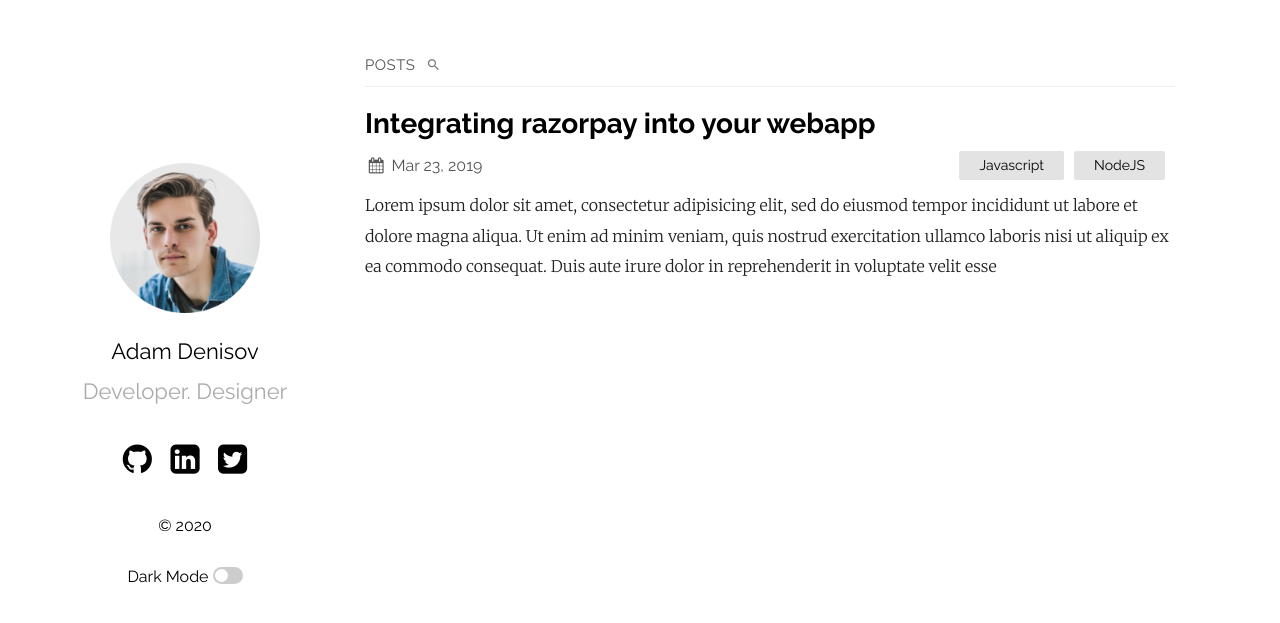
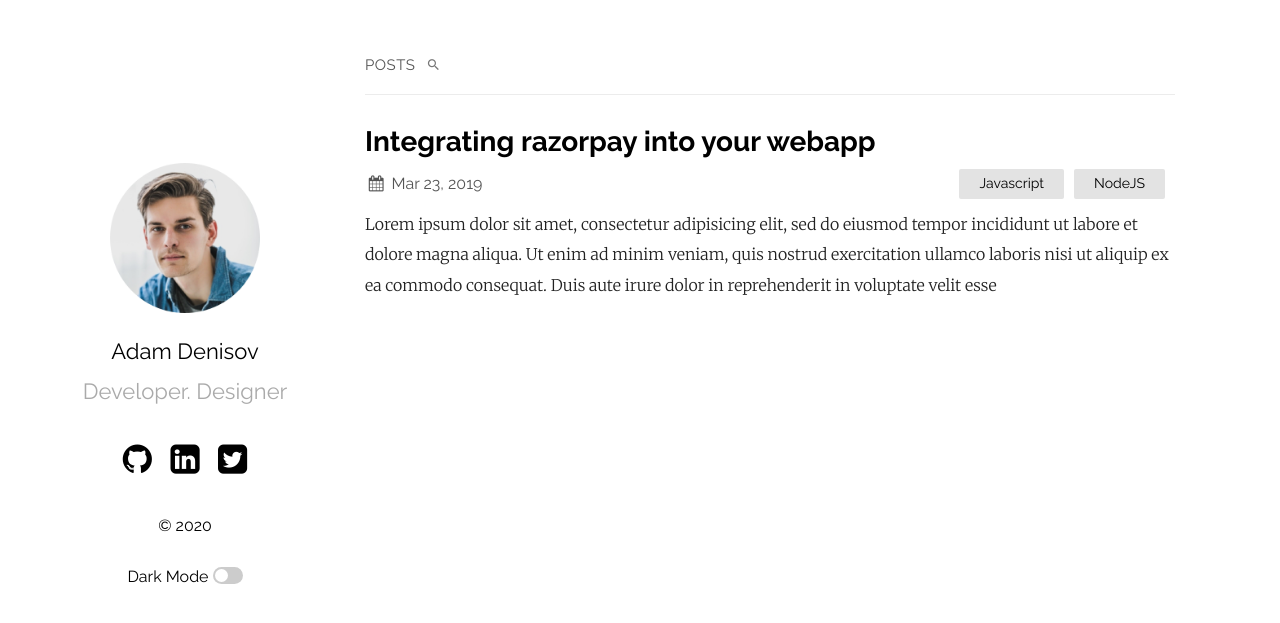
Before and after one commit to samarsault/plainwhite-jekyll, a Jekyll site: the page built from index.md, in a window 1280 px wide. Shown: the top 623 px of the page. Built offline with Jekyll 4.4.1, drawn with Linux system fonts in a browser that asks for light colours.

Commit message:
Refactor dividing lines into a class "divider"
Adds a border-top to the element.
Convert to use "divider class:
 - Divider before post list in home page
 - Divider above footer on mobile
 - Divider between links in navigation

Signed-off-by: oyvn <oyvn@oyvn.no>

```diff
--- a/_layouts/default.html
+++ b/_layouts/default.html
@@ -126,7 +126,7 @@
         <ul>
           {% for link in site.plainwhite.navigation %}
           <li>
-            <a href="{{ link.url }}">{{ link.title }}</a>
+            <a href="{{ link.url }}" {% unless forloop.first %}class="divider"{% endunless %}>{{ link.title }}</a>
           </li>
           {% endfor %}
         </ul>
@@ -151,7 +151,7 @@
     <section class="content">
       {{ content }}
     </section>
-    <footer class="{{condensed_class}}">
+    <footer class="{{condensed_class}} divider">
       {{ footer }}
     </footer>
   </main>
--- a/_layouts/home.html
+++ b/_layouts/home.html
@@ -22,6 +22,8 @@
       </div>
       {% endif %}
     </li>
+
+    <hr class="post-list divider" />
 
     {%- for post in site.posts -%}
       <li>
--- a/_sass/dark.scss
+++ b/_sass/dark.scss
@@ -4,7 +4,7 @@
 	$dark_link_color: #4da3ff;
 	background-color: #171717;
 	color: $dark_text_color;
-	border-color: #e6e6e6;
+	border-color: #272727;
 
 	.about{
 		img.light {
@@ -24,7 +24,6 @@
 
 	#posts-label {
 		color: $dark_text_color;
-		border-bottom: 1px solid #272727;
 	}
 
 	@import 'ext/solarized-dark';
@@ -61,8 +60,6 @@
 	}
 
 	.posts-labelgroup {
-
-		border-bottom: 1px solid #333;
 		.search-results {
 			background-color: #333;
 
--- a/_sass/plain.scss
+++ b/_sass/plain.scss
@@ -12,6 +12,7 @@
 *:before,
 *:after {
   box-sizing: border-box;
+  border-color: #ececec;
 }
 
 body {
@@ -156,19 +157,12 @@
     padding: 0;
     margin-top: 0;
 
-    li:last-child {
-      a {
-        border-bottom: 0;
-      }
-    }
-
     a {
       display: block;
       font-family: 'Merriweather';
       text-align: center;
       padding: 1rem 0;
       text-decoration: none;
-      border-bottom: 1px solid #ececec;
 
       @media screen and (max-width: $mobileW) {
         padding: 2rem 0;
@@ -268,10 +262,13 @@
   }
 }
 .posts-labelgroup {
-  margin: 0 0 0.67em 0;
+  margin: 0;
   display: flex;
   align-items: baseline;
-  border-bottom: 1px solid #eee;
+}
+
+.post-list {
+  padding: 0.67em 0 0 0;
 }
 
 #posts-label {
@@ -331,6 +328,10 @@
     @media screen and (max-width: $smallMobileW){
       margin: 0 20px;
     }
-    border-top: 1px solid #eee;
   }
 }
+
+.divider {
+  border-width: 1px 0 0 0;
+  border-top-style: solid;
+}
```
